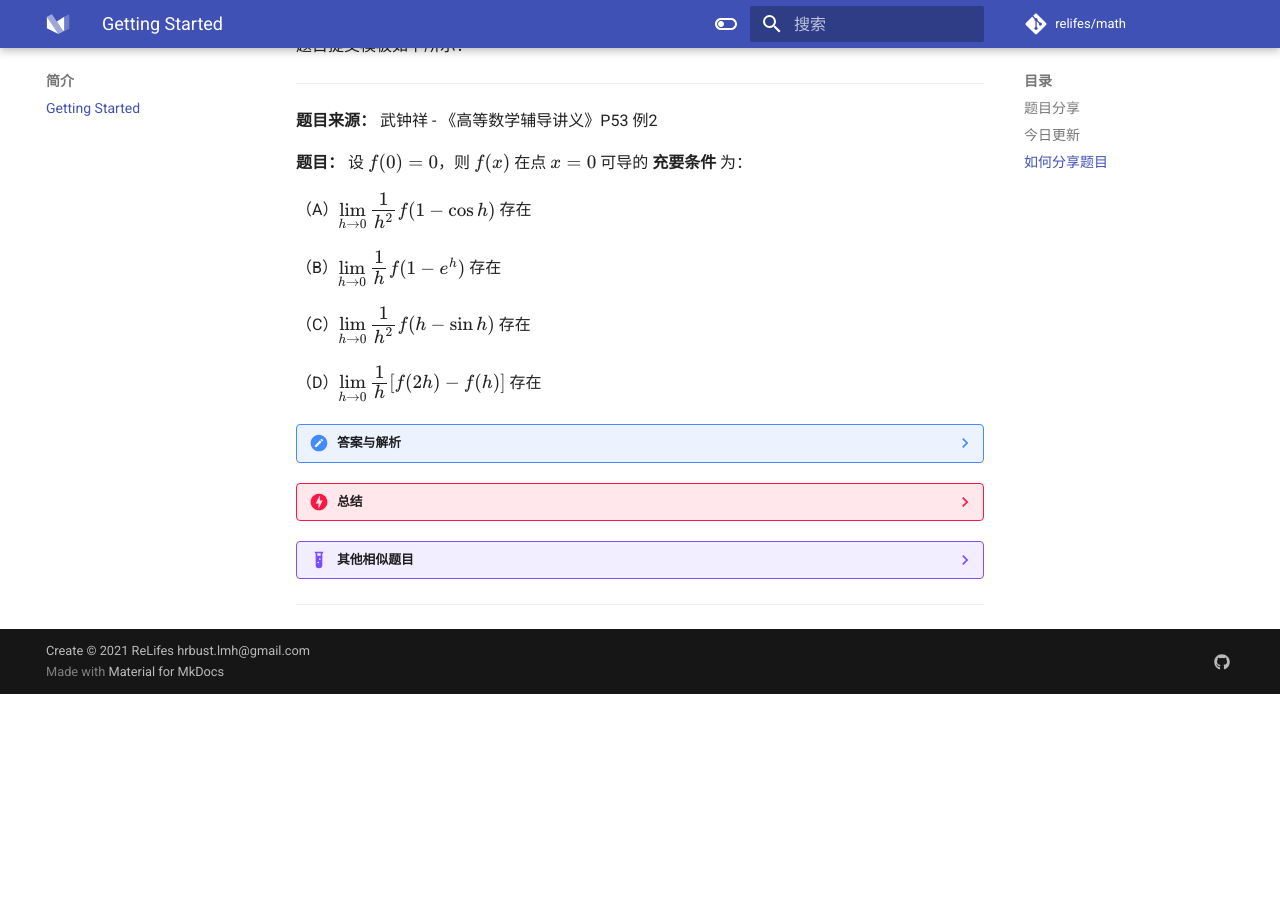
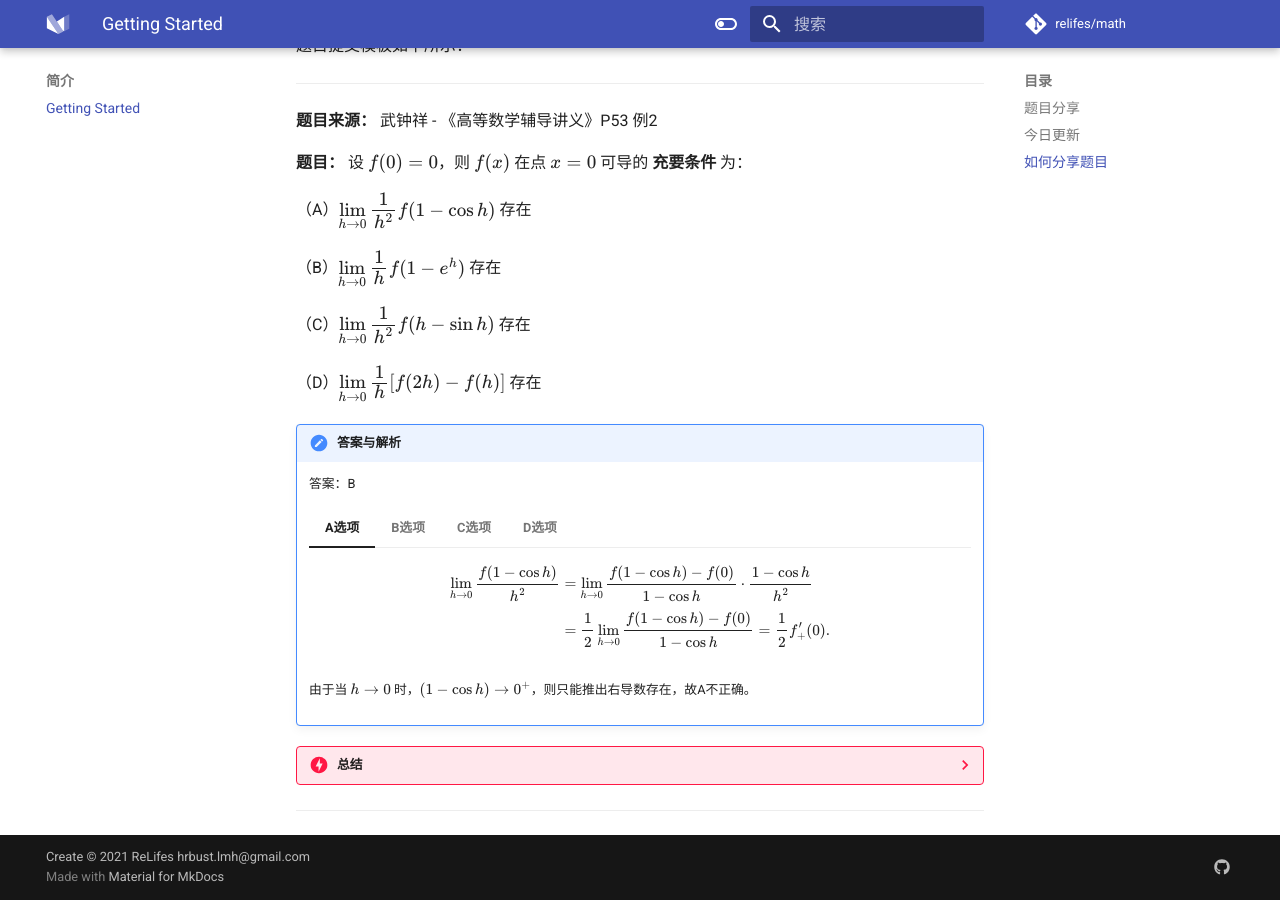
Before and after one commit to relifes/math, an MkDocs documentation site: the page built from docs/index.md, in a window 1280 px wide and 900 px high, scrolled down 796 px. Built offline with MkDocs 1.6.1 and Material for MkDocs 9.7.7, drawn with Linux system fonts in a browser that asks for light colours; comment, search, counter and statistics services are not loaded; before the commit the page ends 1490 px from its top, so only the background shows below that.

```diff
--- a/docs/index.md
+++ b/docs/index.md
@@ -39,20 +39,30 @@
 
 （D）$\lim\limits_{h \to 0} {\cfrac{1}{h}  \left [ f(2h) - f(h) \right ]}$ 存在
 
-??? note "答案与解析"
+!!! note "答案与解析"
     答案：B
 
-    - A选项
+    === "A选项"
 
-    $\begin{align}\lim_{h \to 0}\cfrac{f(1-\cos h)}{h^2} &= \lim_{h \to 0}\cfrac{f(1-\cos h) - f(0)}{1-\cos h}\cdot \cfrac{1-\cos h}{h^2}\\&= \cfrac{1}{2}\lim_{h \to 0}\cfrac{f(1-\cos h) - f(0)} {1-\cos h}=\cfrac{1}{2}f'_+(0).\end{align}$
+        $$\begin{align}\lim_{h \to 0}\cfrac{f(1-\cos h)}{h^2} &= \lim_{h \to 0}\cfrac{f(1-\cos h) - f(0)}{1-\cos h}\cdot \cfrac{1-\cos h}{h^2}\\&= \cfrac{1}{2}\lim_{h \to 0}\cfrac{f(1-\cos h) - f(0)} {1-\cos h}=\cfrac{1}{2}f'_+(0).\end{align}$$
+
+        由于当 $h \to 0$ 时，$(1-\cos h) \to 0^+$，则只能推出右导数存在，故A不正确。
+
+    === "B选项"
+    	$$\begin{align}\lim_{h \to 0} \cfrac{1}{h}f(1-e^h)  &= \lim _{h \to 0}\cfrac{f(1-e^h)-f(0)}{1-e^h}\cdot \cfrac{1-e^h}{h}\\&= -\lim _{h \to 0} \cfrac{f(1-e^h)-f(0)}{1-e^h} = -f'(0).\end{align}$$
+
+    === "C选项"
+    	$$\begin{align}\lim_{h \to 0} \cfrac{1}{h^2}f(h-\sin h) &=\lim_{h \to 0} \cfrac{f(h-\sin h) - f(0)}{h - \sin h}\cdot \cfrac{h-\sin h}{h^2}.\end{align}$$
+
+    	由于 $\lim\limits_{h \to 0} \dfrac{h-\sin h}{h^2} = 0$，极限C存在时， $\lim\limits_{h \to 0}\dfrac{f(h-\sin h) - f(0)}{h - \sin h}$ 不一定存在，故C选项错误
+
+    === "D选项"
+    	D选择错误类型与其他选项不同，$f(2h)-f(h)$ 是两个动点，不符合导数定义。反例如下：
+
+    	取$f(x) = \left\{\begin{matrix} 1 ,x \ne 0\\  0 , x = 0 \end{matrix}\right.$,显然 $f'(0)$ 不存在，因为 $f(x)$ 在 $x = 0$ 处不连续，但该极限存在。
 
 
 ??? danger "总结"
 
 
-??? example "其他相似题目"
-    1. xxxx
-    2. xxxx
-
-
 ---
--- a/mkdocs.yml
+++ b/mkdocs.yml
@@ -29,13 +29,13 @@
   language: zh
   features:
     - content.tabs.link
-    - navigation.instant
+    # - navigation.instant
     - navigation.sections
     - navigation.tabs
     - navigation.expand
     - navigation.top
     - navigation.tracking
-    - search.suggest
+    # - search.suggest
     # - toc.integrate
 
   palette:
```
Also changed, not shown: docs/AdvancedMathematics/index.md (+2 -4 lines), site/404.html, site/AdvancedMathematics/index.html, site/LinearAlgebra/index.html, site/ProbabilityTheory/index.html, site/assets/stylesheets/main.1fe995fd.min.css, site/index.html, site/search/search_index.json, site/sitemap.xml, 1 other file.
